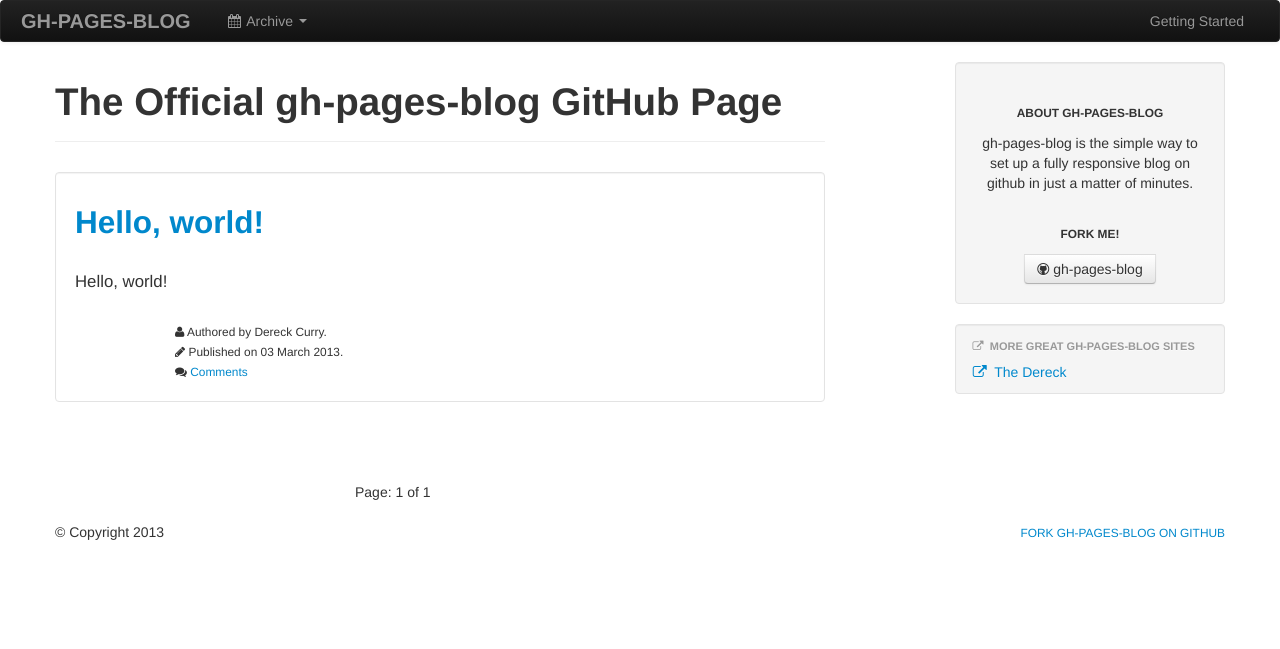
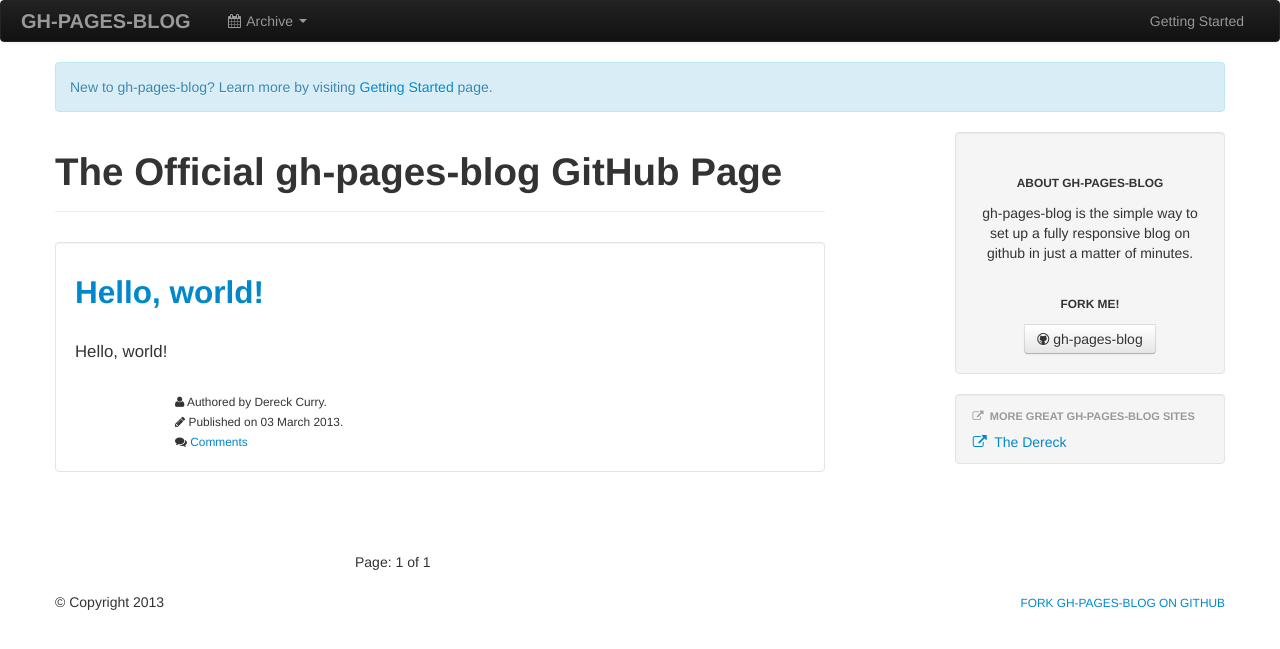
Before and after one commit to thedereck/gh-pages-blog, a Jekyll site: the page built from index.html, in a window 1280 px wide. Shown: the top 649 px of the page. Built offline with Jekyll 4.4.1, drawn with Linux system fonts in a browser that asks for light colours; the list of posts is cut into pages by our own code; comment, search, counter and statistics services are not loaded.

Commit message:
Adding a notice.

```diff
--- a/_config.yml
+++ b/_config.yml
@@ -52,7 +52,7 @@
 # alert : This is a sample alert message.
 # notice : This is a sample notice message.
 alert : false
-notice : false
+notice : New to gh-pages-blog? Learn more by visiting <a href="/00_getting_started.html">Getting Started</a> page.
 
 
 # The favicon image served up to web browsers. Enable the local if you want
```
